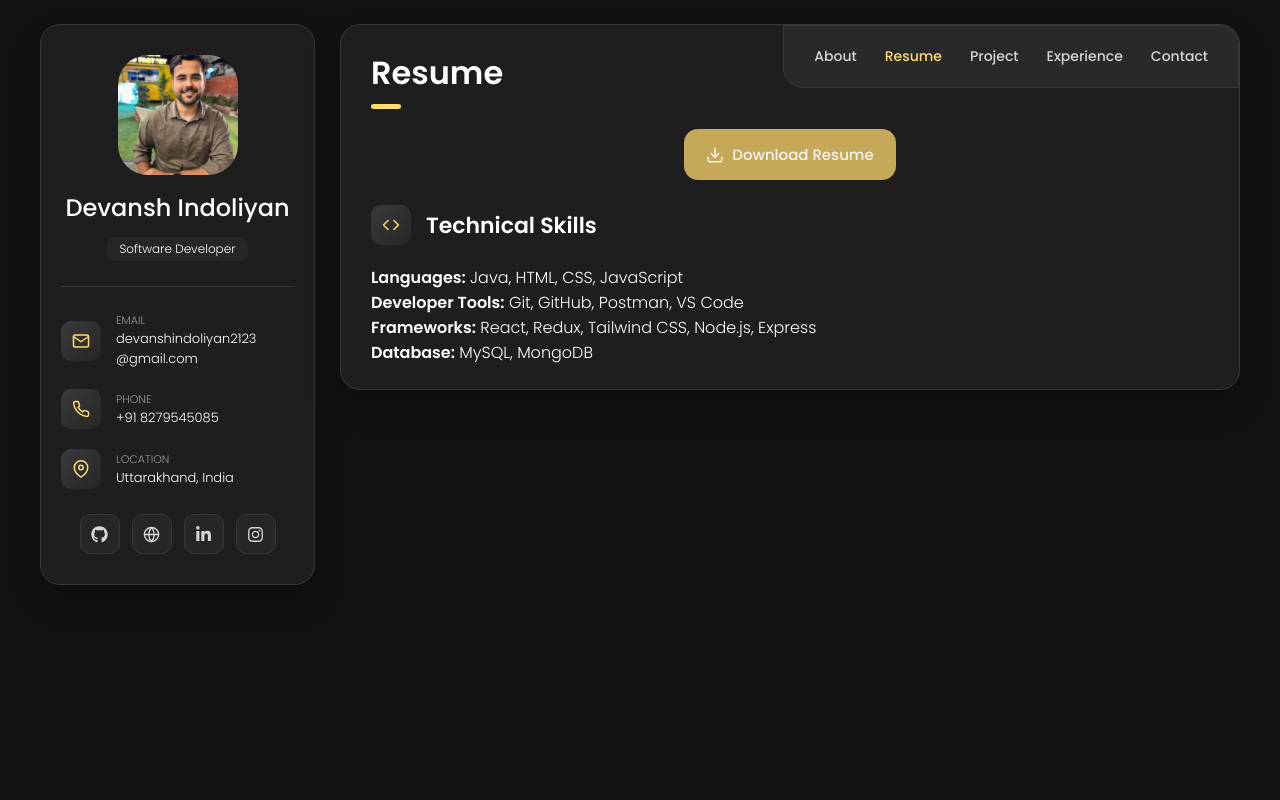
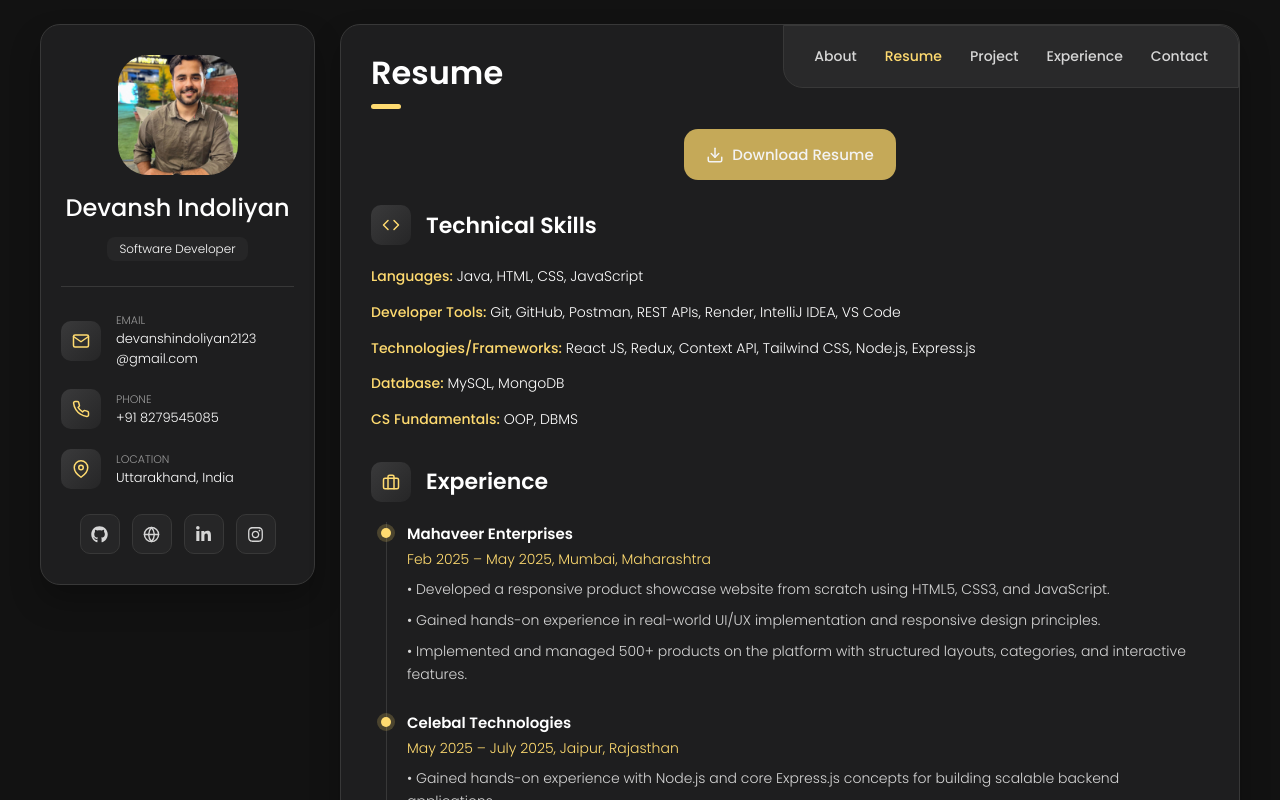
Before and after one commit to DevanshIndoliyan-2123/Portfolio, a React (Vite) app: page / in a window 1280 px wide. Both pictures are taken after a click on the button "Resume". Shown: the top 800 px of the page. Built offline with nearby package versions, Linux system fonts and the light colour scheme.

Commit message:
Update resume sections and styling

```diff
--- a/src/data.ts
+++ b/src/data.ts
@@ -1,5 +1,14 @@
 import type { IconType } from "react-icons";
-import { FiMail, FiPhone, FiMapPin, FiGlobe, FiCode } from "react-icons/fi";
+import {
+  FiMail,
+  FiPhone,
+  FiMapPin,
+  FiGlobe,
+  FiCode,
+  FiBriefcase,
+  FiBook,
+  FiAward,
+} from "react-icons/fi";
 import { FaGithub, FaLinkedinIn, FaInstagram } from "react-icons/fa6";
 import { LuPuzzle } from "react-icons/lu";
 
@@ -61,3 +70,204 @@ export const projects: Project[] = [
   { title: "Chat App", category: "Full Stack", image: "https://placehold.co/800x400/1e1e1f/ffdb70?text=Chat+App", github: "#", live: "#" },
   { title: "Restaurant Site", category: "Frontend", image: "https://placehold.co/800x400/1e1e1f/ffdb70?text=Restaurant", github: "#", live: "#" },
 ];
+
+// ---------- Resume data ----------
+
+export interface ResumeSkill {
+  label: string;
+  value: string;
+}
+
+export interface ResumeTimelineItem {
+  title: string;
+  meta?: string;
+  bullets: string[];
+}
+
+export interface ResumeSkillsSection {
+  id: string;
+  title: string;
+  icon: IconType;
+  type: "skills";
+  items: ResumeSkill[];
+}
+
+export interface ResumeTimelineSection {
+  id: string;
+  title: string;
+  icon: IconType;
+  type: "timeline";
+  items: ResumeTimelineItem[];
+}
+
+export type ResumeSection =
+  | ResumeSkillsSection
+  | ResumeTimelineSection;
+
+export const resumeSections: ResumeSection[] = [
+  {
+    id: "skills",
+    title: "Technical Skills",
+    icon: FiCode,
+    type: "skills",
+    items: [
+      { label: "Languages", value: "Java, HTML, CSS, JavaScript" },
+      {
+        label: "Developer Tools",
+        value: "Git, GitHub, Postman, REST APIs, Render, IntelliJ IDEA, VS Code",
+      },
+      {
+        label: "Technologies/Frameworks",
+        value: "React JS, Redux, Context API, Tailwind CSS, Node.js, Express.js",
+      },
+      { label: "Database", value: "MySQL, MongoDB" },
+      { label: "CS Fundamentals", value: "OOP, DBMS" },
+    ],
+  },
+
+  {
+    id: "experience",
+    title: "Experience",
+    icon: FiBriefcase,
+    type: "timeline",
+    items: [
+      {
+        title: "Mahaveer Enterprises",
+        meta: "Feb 2025 – May 2025, Mumbai, Maharashtra",
+        bullets: [
+          "Developed a responsive product showcase website from scratch using HTML5, CSS3, and JavaScript.",
+          "Gained hands-on experience in real-world UI/UX implementation and responsive design principles.",
+          "Implemented and managed 500+ products on the platform with structured layouts, categories, and interactive features.",
+        ],
+      },
+      {
+        title: "Celebal Technologies",
+        meta: "May 2025 – July 2025, Jaipur, Rajasthan",
+        bullets: [
+          "Gained hands-on experience with Node.js and core Express.js concepts for building scalable backend applications.",
+          "Implemented JWT authentication to secure APIs and manage user sessions effectively.",
+          "Built a Collaborative Code Editor as the final project, featuring real-time multi-user editing, code synchronization, and secure access control using Node.js, Express.js, and WebSockets.",
+        ],
+      },
+    ],
+  },
+
+  {
+    id: "projects",
+    title: "Projects",
+    icon: FiCode,
+    type: "timeline",
+    items: [
+      {
+        title: "SynCode (Node.js Internship Project)",
+        bullets: [
+          "Built and deployed a real-time collaborative code editor using Node.js, Express.js, and WebSockets, enabling multiple users to edit simultaneously.",
+          "Integrated JDoodle API for code execution and Monaco Editor for enhanced code editing experience.",
+          "Implemented JWT authentication, session-based collaboration rooms, and dark/light theme support.",
+        ],
+      },
+      {
+        title: "Chatty",
+        bullets: [
+          "Developed and deployed a full-stack chat application using React.js, Node.js, and MongoDB with real-time messaging using Socket.io.",
+          "Implemented JWT-based authentication with cookie management and utilized Cloudinary for image uploads.",
+          "Implemented real-time messaging with WebSockets for seamless one-to-one and group conversations.",
+          "Enhanced user experience with 32 customizable themes using daisyUI.",
+          "Designed and optimized MongoDB database schemas for efficient storage and retrieval of chat history.",
+        ],
+      },
+      {
+        title: "Burger Beasts",
+        bullets: [
+          "Developed a dynamic homepage for Burger Beast using React.js, creating an engaging and responsive user interface that adapts seamlessly across devices.",
+          "Implemented React Router to enable smooth navigation and enhance user experience.",
+          "Added interactive UI components with React Bootstrap.",
+        ],
+      },
+      {
+        title: "Spotify Clone",
+        bullets: [
+          "Developed a full-stack Spotify clone using React.js, Node.js, and MongoDB.",
+          "Integrated Spotify API for music playback and authentication.",
+          "Implemented user authentication and authorization using JWT.",
+          "Utilized Cloudinary for image uploads and storage.",
+        ],
+      },
+      {
+        title: "Virtual Garden",
+        bullets: [
+          "Developed a responsive and interactive virtual garden using React.js and CSS3.",
+          "Integrated real-time data updates and user interactions.",
+          "Implemented backend functionality using Node.js and MongoDB.",
+        ],
+      },
+    ],
+  },
+
+  {
+    id: "education",
+    title: "Education",
+    icon: FiBook,
+    type: "timeline",
+    items: [
+      {
+        title: "Swami Keshvanand Institute Of Technology",
+        meta: "Nov. 2022 – May 2026",
+        bullets: [
+          "Bachelor of Technology in Information Technology",
+          "CGPA - 8.2",
+          "Location: Jaipur, Rajasthan",
+        ],
+      },
+      {
+        title: "St. Wilfred's School",
+        meta: "April 2021 – May 2022",
+        bullets: [
+          "12th class",
+          "Percentage - 61.00",
+          "Location: Jaipur, Rajasthan",
+        ],
+      },
+      {
+        title: "Springfield School",
+        meta: "April 2019 – April 2020",
+        bullets: [
+          "10th class (CISCE)",
+          "Percentage - 76.2%",
+          "Location: Jaipur, Rajasthan",
+        ],
+      },
+    ],
+  },
+
+  {
+    id: "leadership",
+    title: "Leadership / Extracurricular / Achievement",
+    icon: FiAward,
+    type: "timeline",
+    items: [
+      {
+        title: "Non-Tech Committee Head In Pravah",
+        meta: "2023 college fest",
+        bullets: [
+          "Led and managed 25 teams during the college fest.",
+        ],
+      },
+      {
+        title: "Smart India Hackathon 2024",
+        meta: "Sept 2024 – Nov 2024, Swami Keshvanand Institute of Technology",
+        bullets: [
+          "Secured 26th position in the college prelims of SIH 2024.",
+          "Competed among 120 teams.",
+        ],
+      },
+      {
+        title: "LeetCode Achievements",
+        bullets: [
+          "Earned 100 Days Badge on LeetCode.",
+          "Solved 250+ problems on LeetCode.",
+        ],
+      },
+    ],
+  },
+];
--- a/src/pages/Resume.tsx
+++ b/src/pages/Resume.tsx
@@ -1,36 +1,78 @@
 
-import { FiDownload, FiCode } from "react-icons/fi";
+import { FiDownload } from "react-icons/fi";
 import Heading from "../components/Heading";
-import { skills } from "../data";
+import { resumeSections } from "../data";
 
 export default function Resume() {
   return (
-    <section>
+    <section className="resume-page">
       <Heading>Resume</Heading>
 
       <a
-        href="/Devansh_Resume.pdf"
-        download="Devansh_Indoliyan_CV(2).pdf"
+        href="/Devansh_Indoliyan__CV%20(2).pdf"
+        download="Devansh_Indoliyan_CV.pdf"
         className="btn center"
       >
         <FiDownload aria-hidden="true" />
         Download Resume
       </a>
 
+      <div className="resume-sections">
+        {resumeSections.map((section) => {
+          const SectionIcon = section.icon;
+
+          return (
+            <section
+              key={section.id}
+              className="resume-section"
+            >
               <h3 className="h3 with-icon">
                 <span className="icon-box">
-          <FiCode aria-hidden="true" />
+                  <SectionIcon aria-hidden="true" />
                 </span>
-        Technical Skills
+
+                {section.title}
               </h3>
 
-      <ul className="skills">
-        {skills.map((s) => (
-          <li key={s.label}>
-            <b>{s.label}:</b> {s.value}
+              {section.type === "skills" ? (
+                <ul className="resume-skills">
+                  {section.items.map((skill) => (
+                    <li key={skill.label}>
+                      <strong>{skill.label}:</strong>{" "}
+                      {skill.value}
                     </li>
                   ))}
                 </ul>
+              ) : (
+                <ol className="timeline">
+                  {section.items.map((item) => (
+                    <li key={item.title}>
+                      <h4>{item.title}</h4>
+
+                      {item.meta && (
+                        <span className="period">
+                          {item.meta}
+                        </span>
+                      )}
+
+                      <div className="resume-bullets">
+                        {item.bullets.map((bullet, index) => (
+                          <p
+                            className="text"
+                            key={`${item.title}-${index}`}
+                          >
+                            • {bullet}
+                          </p>
+                        ))}
+                      </div>
+                    </li>
+                  ))}
+                </ol>
+              )}
+            </section>
+          );
+        })}
+      </div>
     </section>
   );
 }
--- a/src/styles.css
+++ b/src/styles.css
@@ -213,3 +213,60 @@ figure:hover .overlay,figure:focus-within .overlay{opacity:1}
 @media(min-width:1025px) and (max-height:700px){
   .sidebar{position:static}
 }
+
+
+/* ---------- Dynamic Resume Sections ---------- */
+
+
+/* ---------- Dynamic Resume Sections ---------- */
+
+.resume-sections {
+  margin-top: 25px;
+}
+
+.resume-section + .resume-section {
+  margin-top: 30px;
+}
+
+.resume-section .h3 {
+  display: flex;
+  align-items: center;
+  gap: 15px;
+}
+
+.resume-skills {
+  display: grid;
+  gap: 12px;
+}
+
+.resume-skills li {
+  color: #ffffff;
+  font-size: 14px;
+  line-height: 1.7;
+}
+
+.resume-skills li strong {
+  color: var(--gold);
+  font-weight: 500;
+}
+
+.resume-bullets {
+  margin-top: 8px;
+}
+
+.resume-bullets .text {
+  font-size: 14px;
+  line-height: 1.65;
+  margin-bottom: 8px;
+}
+
+@media (max-width: 768px) {
+  .resume-section + .resume-section {
+    margin-top: 24px;
+  }
+
+  .resume-skills li,
+  .resume-bullets .text {
+    font-size: 13px;
+  }
+}
```
Lines whose indentation alone changed are shown as unchanged.
